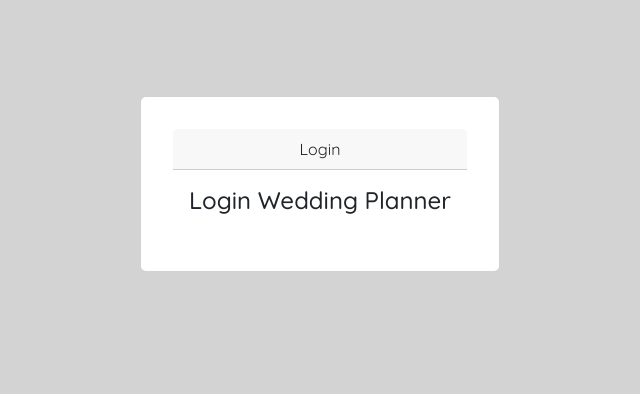
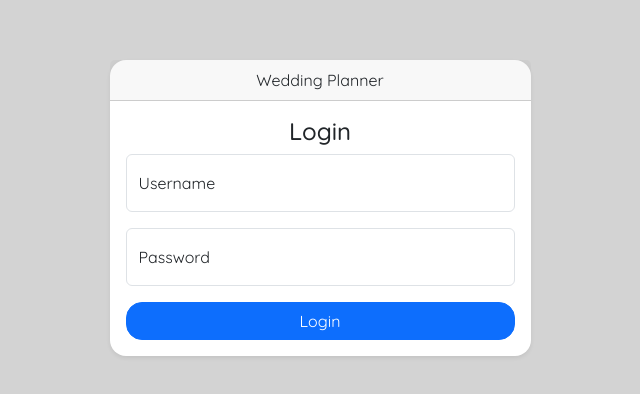
Before and after one commit to rhanadam32/wedding-planner, a Vue app in the folder frontend/: page / in a window 1280 px wide. Shown: the part 216-610 px from the top of the page, without its empty margins (320-960 px from the left). Built offline with nearby package versions, Linux system fonts and the light colour scheme.

Commit message:
feat: implement initial router configuration with login and dashboard views

```diff
--- a/frontend/src/routes/index.ts
+++ b/frontend/src/routes/index.ts
@@ -5,6 +5,11 @@ const routes: RouteRecordRaw[] = [
         path: '/',
         name: 'home',
         component: () => import('../view/auth/login.vue')
+    },
+    {
+        path: '/dashboard',
+        name: 'dashboard',
+        component: () => import('../view/dashboard/dashboard.vue')
     }
 ]
 
--- a/frontend/src/view/auth/login.vue
+++ b/frontend/src/view/auth/login.vue
@@ -3,14 +3,28 @@
 </script>
 
 <template>
-    <div class="container">
-        <div class="card">
+    <div class="row justify-content-center mt-5">
+
+        <div class="card border-0 rounded-4 shadow-sm " style="margin: 6em; padding:0;">
             <div class="card-header">
-                Login
+                Wedding Planner
             </div>
             <div class="card-body">
-                <h4 class="card-title">Login Wedding Planner</h4>
+                <h4 class="card-title">Login</h4>
+                <form @submit="">
+                <div class="form-floating mb-3">
+                    <input type="text" class="form-control" id="floatingInput" placeholder="username">
+                    <label for="">Username</label>
+                </div>
+                 <div class="form-floating mb-3">
+                    <input type="password" class="form-control" id="floatingPassword" placeholder="username">
+                    <label for="">Password</label>
+                </div>
+                <router-link to="/dashboard" class="btn btn-primary rounded-4 w-100">Login</router-link>
+            </form>
             </div>
         </div>
+
+
     </div>
 </template>
--- /dev/null
+++ b/frontend/src/view/dashboard/dashboard.vue
@@ -0,0 +1,9 @@
+<script setup lang="ts">
+</script>
+
+<template>
+    <div class="row">
+        <h1>DASHBOARD</h1>
+        <router-link to="/" class="btn btn-primary rounded-4 w-100">Logout</router-link>
+    </div>
+</template>
```
